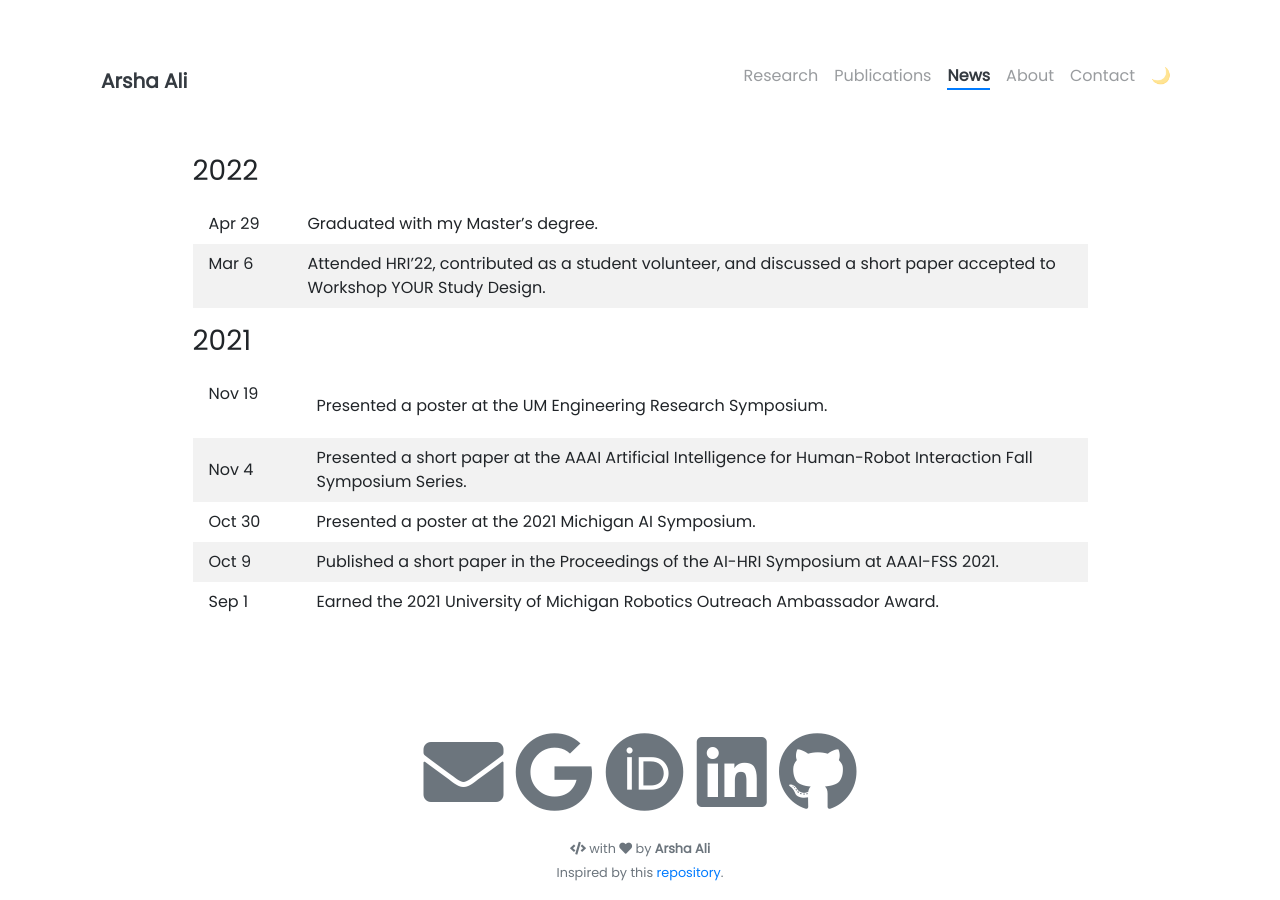
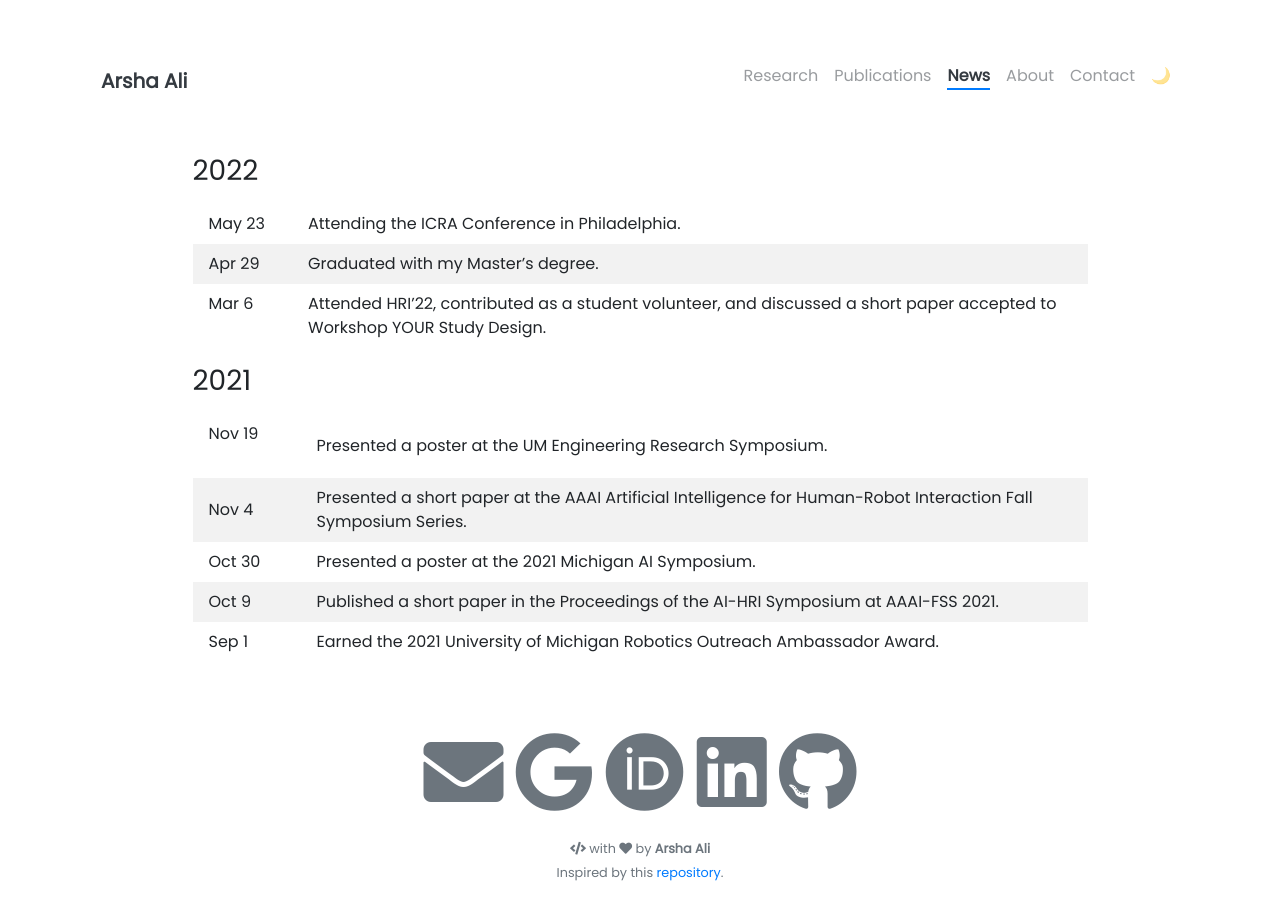
Before and after one commit to arshaali/arshaali.github.io, a Jekyll site: the page built from pages/news.md, in a window 1280 px wide. Built offline with Jekyll 4.4.1, drawn with Linux system fonts in a browser that asks for light colours; nearby versions of some CDN libraries.

Commit message:
Update news.md

```diff
--- a/pages/news.md
+++ b/pages/news.md
@@ -14,6 +14,7 @@ td, th {
 
 ### 2022
 
+May 23 | Attending the ICRA Conference in Philadelphia.
 Apr 29 | Graduated with my Master's degree.
 Mar 6 &nbsp; &nbsp; &nbsp; &nbsp; | Attended HRI'22, contributed as a student volunteer, and discussed a short paper accepted to Workshop YOUR Study Design.
 
```
